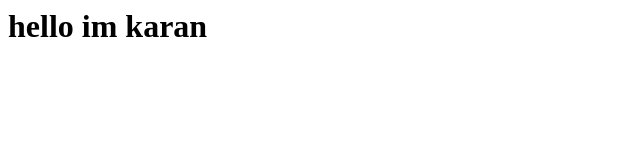
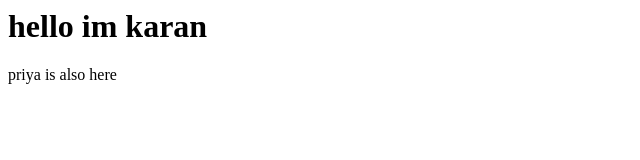
Before and after one commit to priyaahire1509/karan_portfolio, a plain HTML site: page index.html in a window 1280 px wide. Shown: the full height of the page, 0-640 px from the left. Drawn offline with Linux system fonts and the light colour scheme.

Commit message:
added priya

```diff
--- a/index.html
+++ b/index.html
@@ -4,5 +4,6 @@
 </head>
 <body>
 <h1>hello im karan</h1>
+priya is also here
 </body>
 </html>
--- /dev/null
+++ b/style.css
@@ -0,0 +1,2 @@
+body { background: red;}
+a { color: blue;}
```
